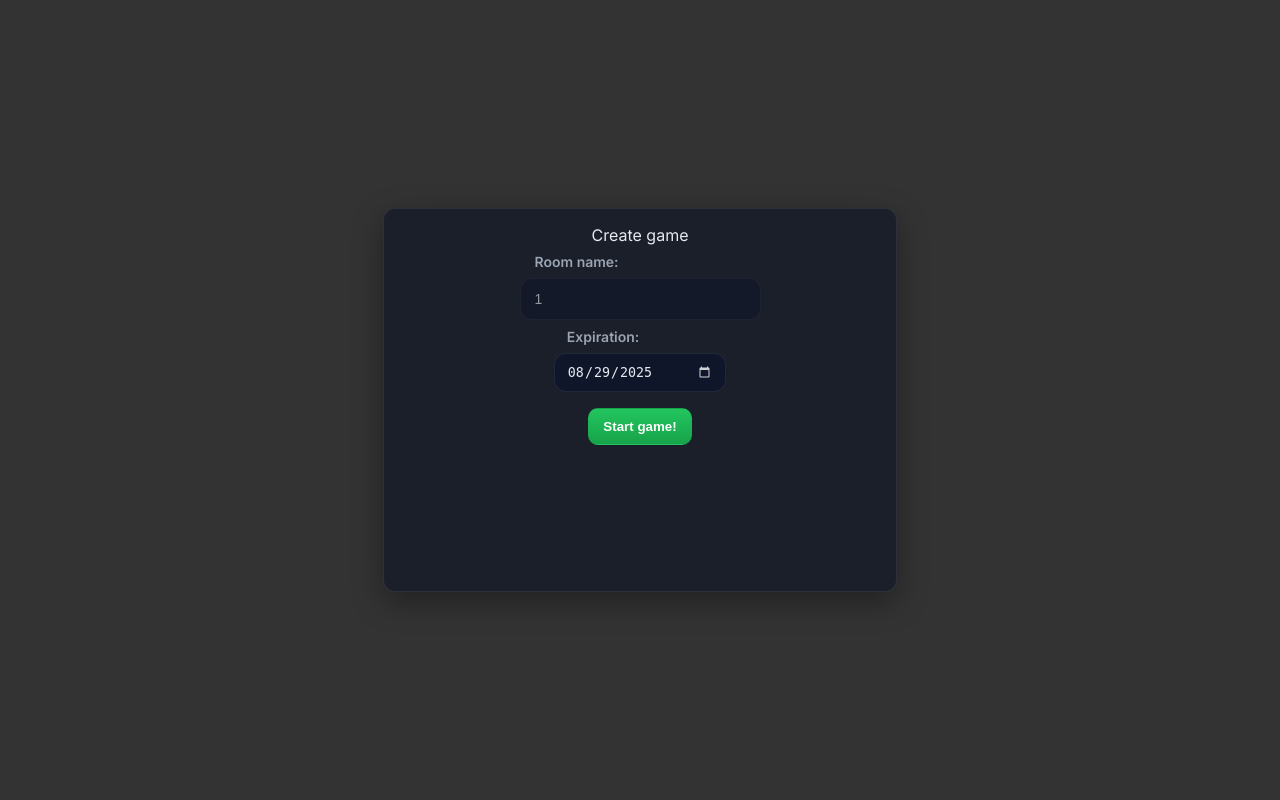
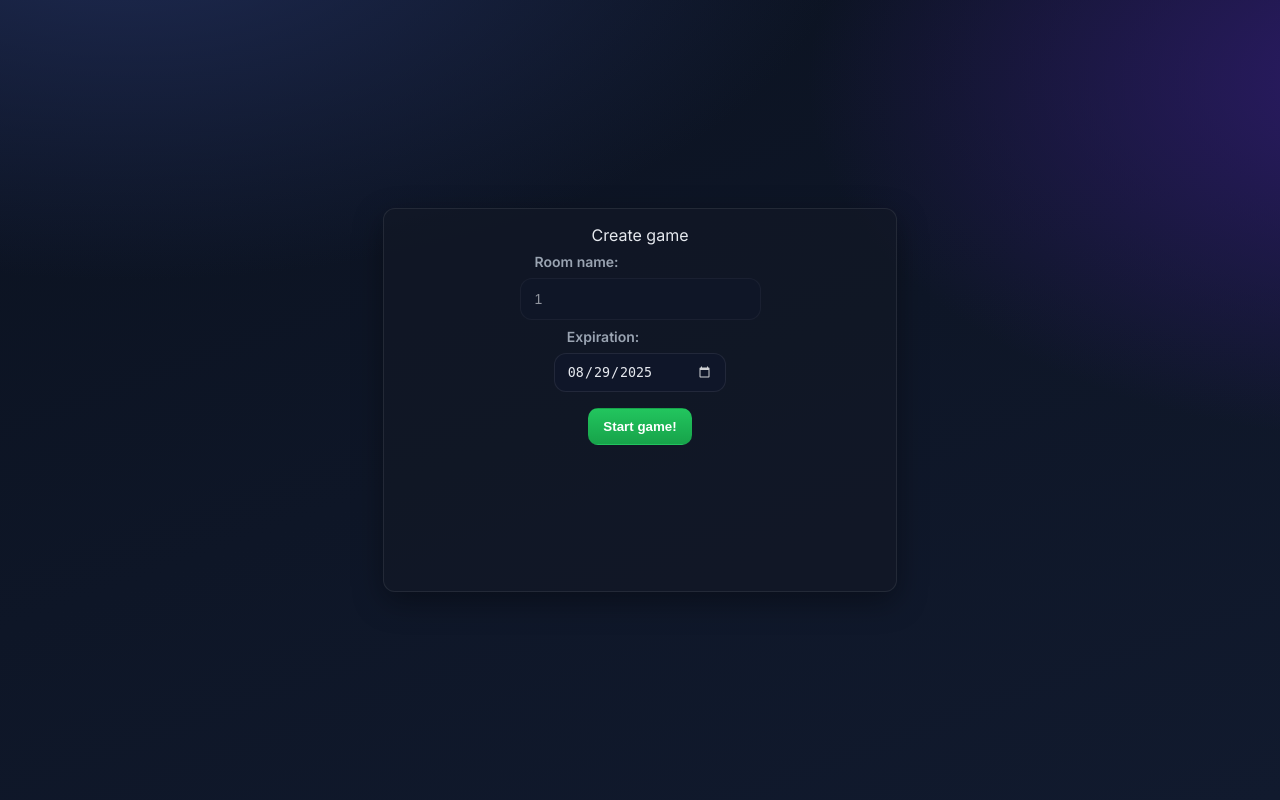
Before and after one commit to johlits/palstory-game, a PHP site: page /game/board.php?room=1 in a window 1280 px wide. Run offline with PHP 8.4, Linux system fonts and the light colour scheme; data that the repository does not hold is empty.

Commit message:
Add background to player and room creation

```diff
--- a/src/html/game/board.php
+++ b/src/html/game/board.php
@@ -35,6 +35,42 @@
       min-height: 100dvh;             /* safe mobile viewport height */
     }
 
+    /* Animated backdrop for menus (room/player creation) */
+    #bg-anim {
+      position: fixed;
+      inset: 0;
+      z-index: -1;              /* behind everything */
+      pointer-events: none;      /* do not block clicks */
+      background: linear-gradient(120deg, #0d0d0d, #1a237e, #004d40, #880e4f, #0d0d0d);
+      background-size: 400% 400%;
+      animation: bgGradient 22s ease infinite;
+    }
+
+    /* Subtle moving glow particles overlay */
+    #bg-anim::before {
+      content: "";
+      position: absolute;
+      inset: 0;
+      background-image:
+        radial-gradient(1200px 600px at 10% 20%, rgba(255,255,255,0.05), transparent 60%),
+        radial-gradient(800px 500px at 80% 30%, rgba(255,255,255,0.04), transparent 60%),
+        radial-gradient(900px 600px at 50% 80%, rgba(255,255,255,0.03), transparent 60%);
+      filter: blur(0.5px);
+      animation: bgParallax 40s linear infinite;
+    }
+
+    @keyframes bgGradient {
+      0%   { background-position: 0% 50%; }
+      50%  { background-position: 100% 50%; }
+      100% { background-position: 0% 50%; }
+    }
+
+    @keyframes bgParallax {
+      0%   { transform: translate3d(0,0,0); }
+      50%  { transform: translate3d(-2%, -1%, 0); }
+      100% { transform: translate3d(0,0,0); }
+    }
+
     /* Canvas should occupy the full viewport area visually */
     #gc {
       display: block;                 /* remove inline gap */
@@ -42,12 +78,24 @@
       height: 100dvh;                 /* avoid browser UI bars issues */
       touch-action: none;             /* disable default gestures */
       -ms-touch-action: none;
+      transition: opacity 250ms ease;
     }
+
+    /* Ensure UI is above canvas if needed */
+    .box, dialog {
+      position: relative;
+      z-index: 2;
+    }
+
+    /* When menus are active, gracefully fade out the canvas to showcase bg */
+    body.menu-active #gc { opacity: 0; }
   </style>
 
 </head>
 
 <body class="game-page" onload="init()">
+
+  <div id="bg-anim" aria-hidden="true"></div>
 
   <canvas id="gc" width="200" height="100">
   </canvas>
@@ -383,3 +431,32 @@
 <script src="js/fog.js"></script>
 <script src="js/engine.js"></script>
 <script src="js/app.js"></script>
+
+<script>
+  // Toggle animated background and canvas fade during menu (create room/player) views
+  (function () {
+    var body = document.body;
+    var boxes = [
+      document.getElementById('create_game_box'),
+      document.getElementById('create_player_box')
+    ];
+
+    function updateMenuState() {
+      var menuVisible = boxes.some(function (el) {
+        if (!el) return false;
+        return !el.classList.contains('hidden');
+      });
+      body.classList.toggle('menu-active', menuVisible);
+    }
+
+    // Observe class changes on the boxes to auto-toggle
+    var mo = new MutationObserver(updateMenuState);
+    boxes.forEach(function (el) {
+      if (!el) return;
+      mo.observe(el, { attributes: true, attributeFilter: ['class'] });
+    });
+
+    // Run once on load in case a box is already visible
+    window.addEventListener('load', updateMenuState);
+  })();
+</script>
```
